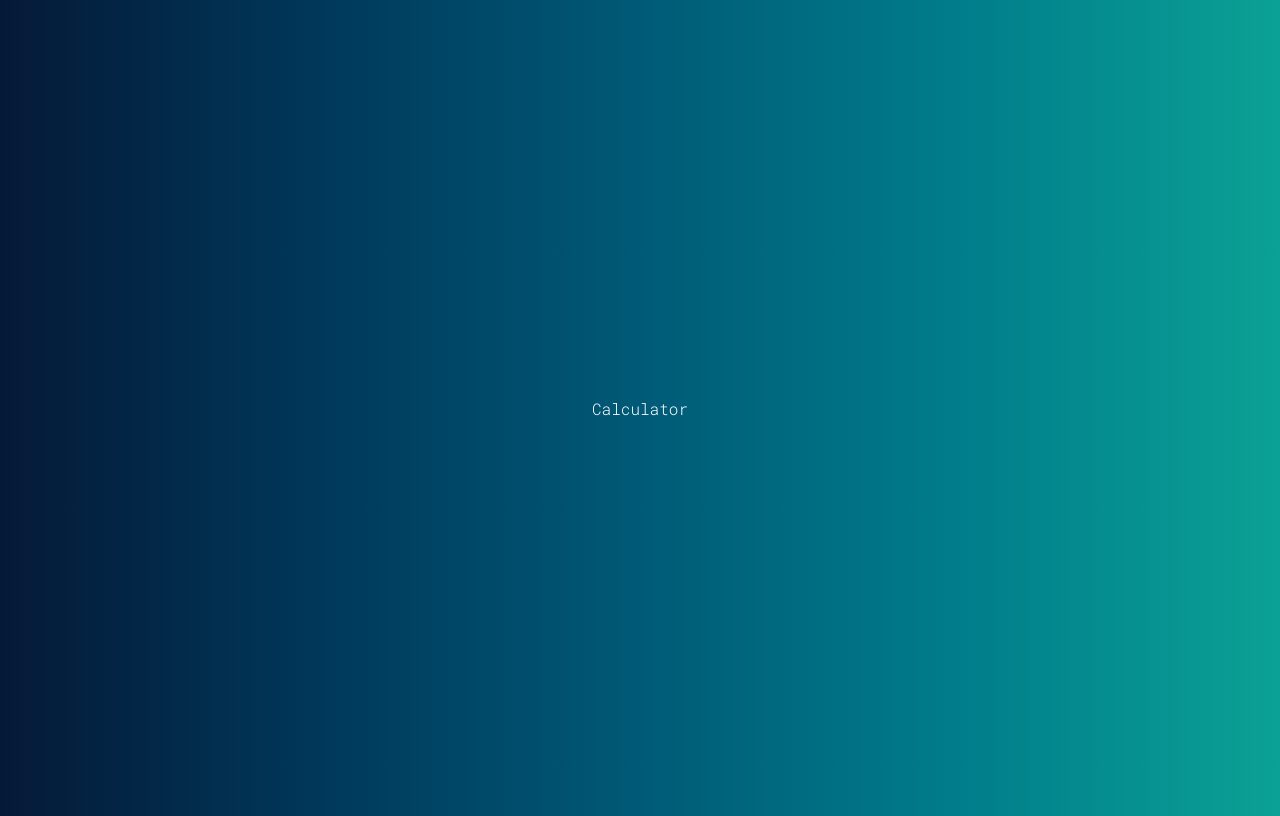
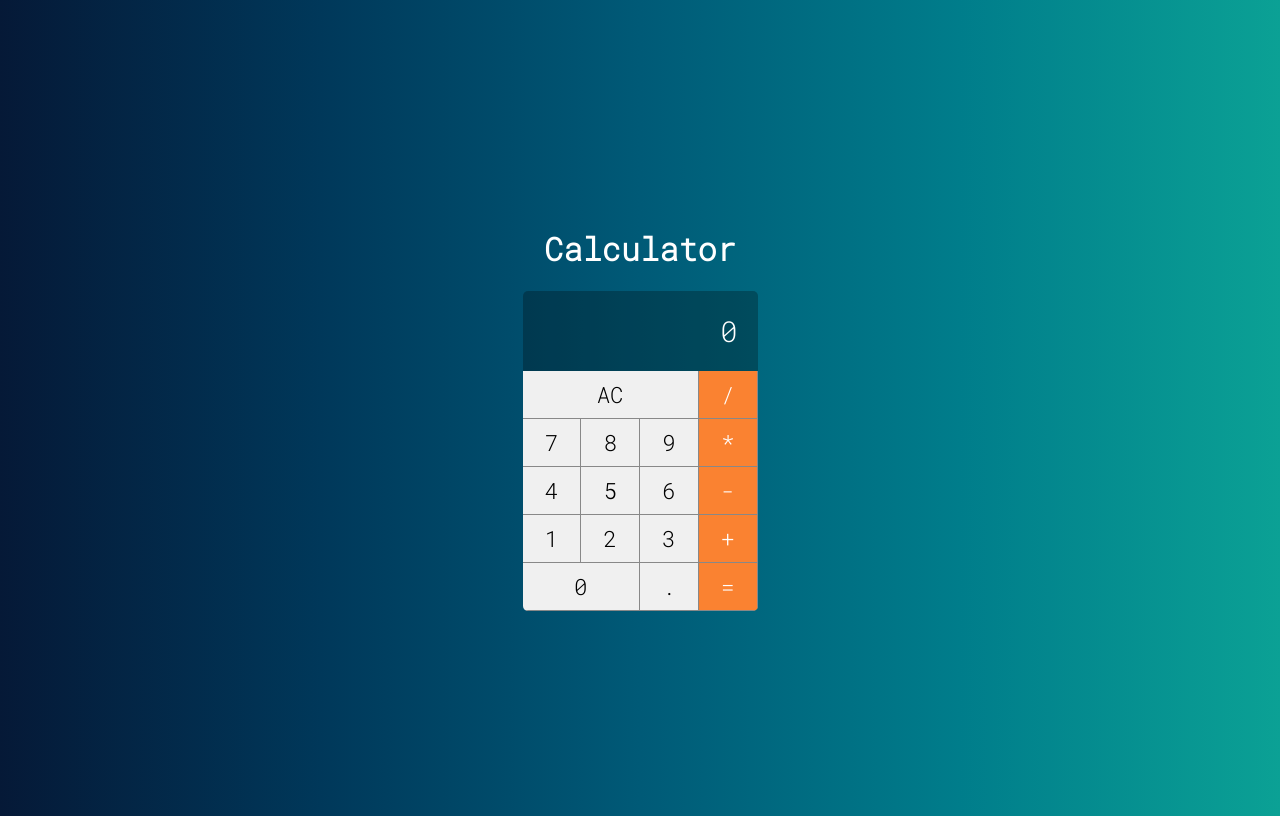
Before and after one commit to jpcp0614/Project-Calculator, a React (Create React App) app in the folder calculator/: page / in a window 1280 px wide. Built offline with nearby package versions, Linux system fonts and the light colour scheme.

Commit message:
:sparkles: feat: App

```diff
--- a/calculator/src/App.js
+++ b/calculator/src/App.js
@@ -1,10 +1,12 @@
 import React from 'react';
+import Calculator from './pages/Calculator';
 
 function App() {
   return (
-    <div className="App">
-      Calculator
-    </div>
+    <>
+      <h1>Calculator</h1>
+      <Calculator />
+    </>
   );
 }
 
```
